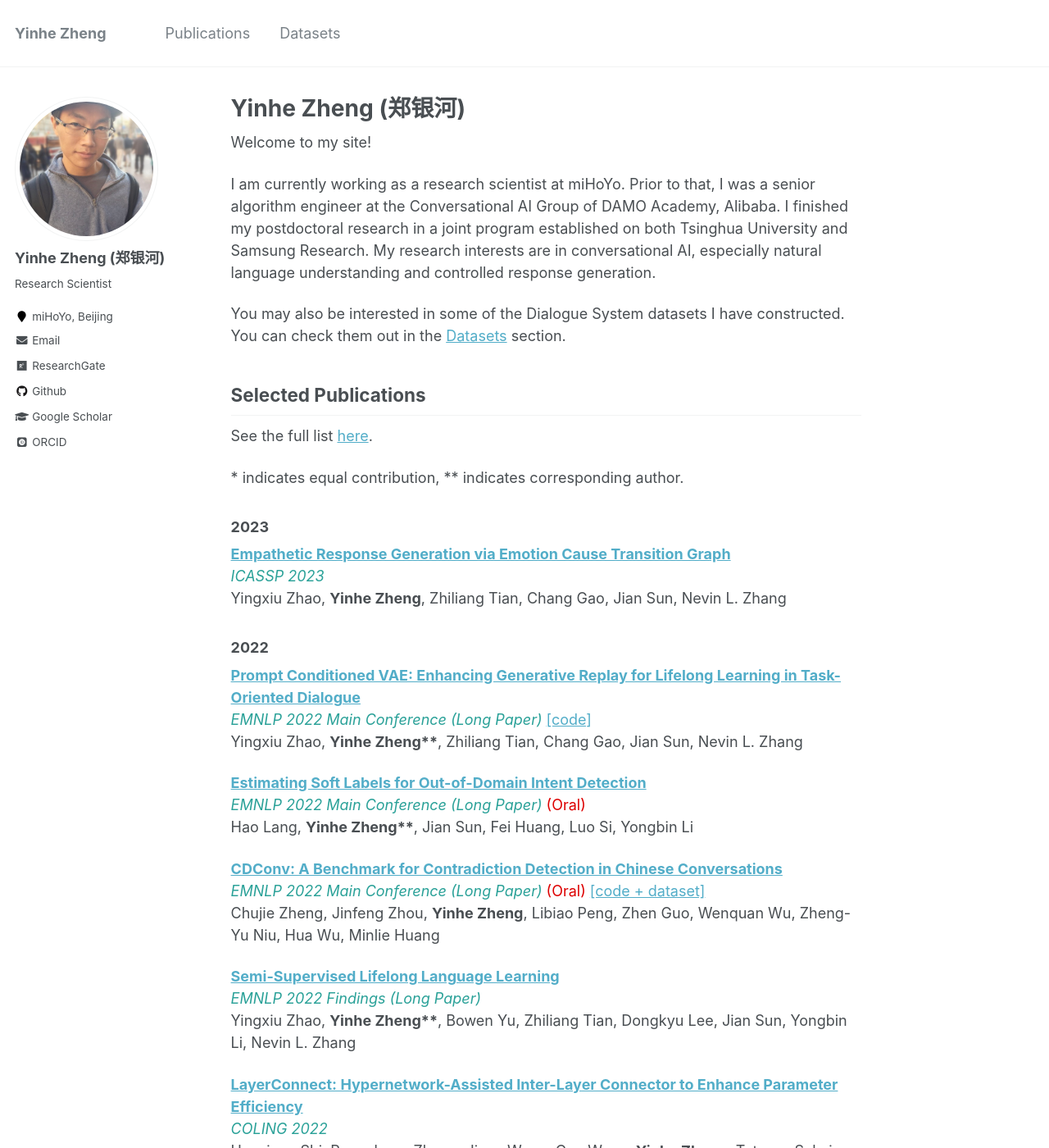
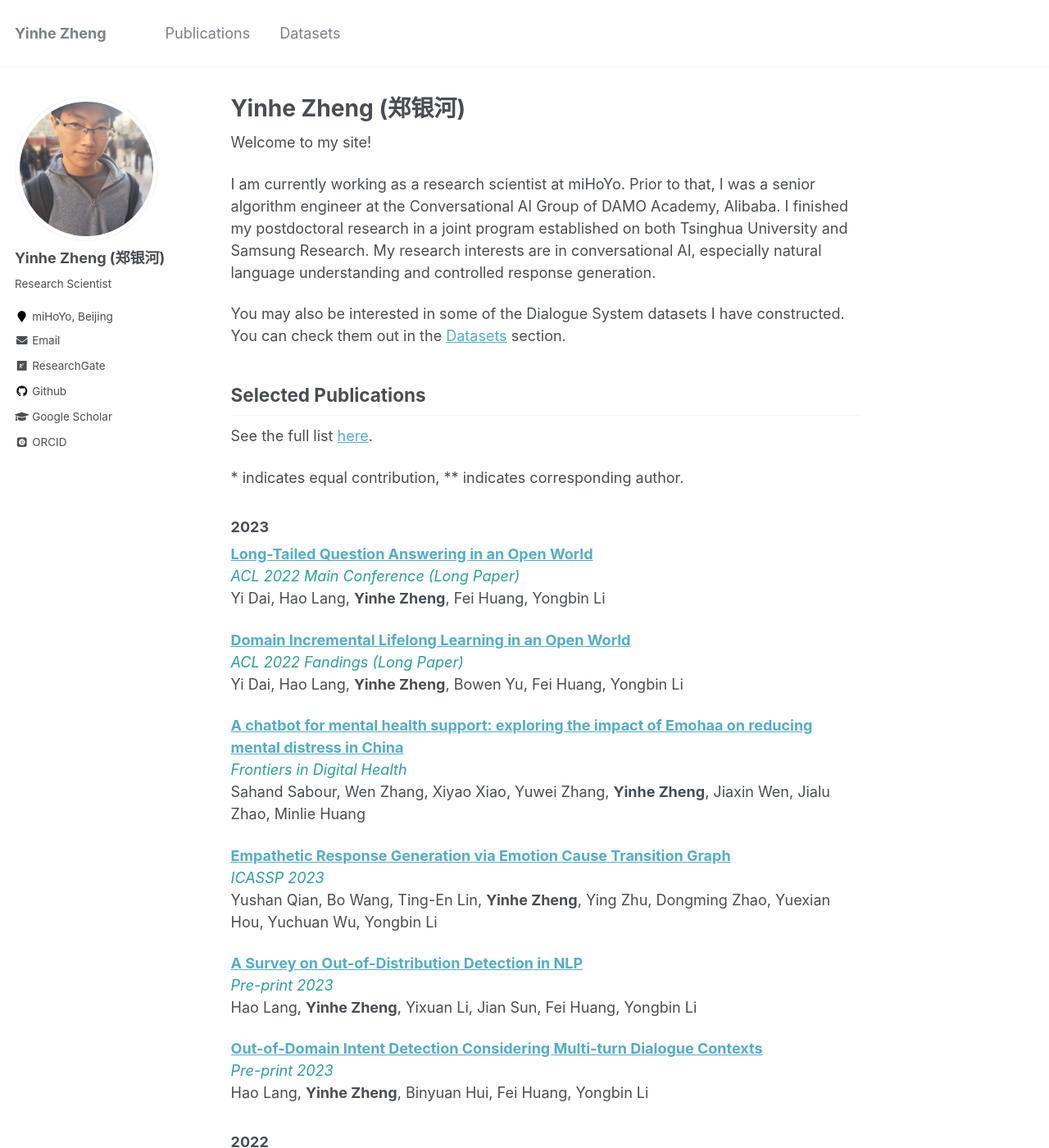
Before and after one commit to silverriver/silverriver.github.io, a Jekyll site: the page built from _pages/about.md, in a window 1280 px wide and 1400 px high. Shown: the whole window at 82% size. Built offline with Jekyll 4.4.1, drawn with Linux system fonts in a browser that asks for light colours; some web fonts are replaced.

Commit message:
add pubs

```diff
--- a/_pages/about.md
+++ b/_pages/about.md
@@ -26,9 +26,29 @@ See the full list [here](/publications).
 
 ### 2023
 
+[**Long-Tailed Question Answering in an Open World**](https://arxiv.org/abs/2305.06557) <br>
+<span style="color:#2aa198"> *ACL 2022 Main Conference (Long Paper)* </span>  <br>
+Yi Dai, Hao Lang, **Yinhe Zheng**, Fei Huang, Yongbin Li <br>
+
+[**Domain Incremental Lifelong Learning in an Open World**](https://arxiv.org/abs/2305.06555) <br>
+<span style="color:#2aa198"> *ACL 2022 Fandings (Long Paper)* </span>  <br>
+Yi Dai, Hao Lang, **Yinhe Zheng**, Bowen Yu, Fei Huang, Yongbin Li <br>
+
+[**A chatbot for mental health support: exploring the impact of Emohaa on reducing mental distress in China**](https://www.frontiersin.org/articles/10.3389/fdgth.2023.1133987/full) <br>
+<span style="color:#2aa198"> *Frontiers in Digital Health* </span>  <br>
+Sahand Sabour, Wen Zhang, Xiyao Xiao, Yuwei Zhang, **Yinhe Zheng**, Jiaxin Wen, Jialu Zhao, Minlie Huang <br>
+
 [**Empathetic Response Generation via Emotion Cause Transition Graph**](https://arxiv.org/abs/2302.11787) <br>
 <span style="color:#2aa198"> *ICASSP 2023* </span>  <br>
-Yingxiu Zhao, **Yinhe Zheng**, Zhiliang Tian, Chang Gao, Jian Sun, Nevin L. Zhang <br>
+Yushan Qian, Bo Wang, Ting-En Lin, **Yinhe Zheng**, Ying Zhu, Dongming Zhao, Yuexian Hou, Yuchuan Wu, Yongbin Li <br>
+
+[**A Survey on Out-of-Distribution Detection in NLP**](https://arxiv.org/abs/2305.03236) <br>
+<span style="color:#2aa198"> *Pre-print 2023* </span>  <br>
+Hao Lang, **Yinhe Zheng**, Yixuan Li, Jian Sun, Fei Huang, Yongbin Li <br>
+
+[**Out-of-Domain Intent Detection Considering Multi-turn Dialogue Contexts**](https://arxiv.org/abs/2305.03237) <br>
+<span style="color:#2aa198"> *Pre-print 2023* </span>  <br>
+Hao Lang, **Yinhe Zheng**, Binyuan Hui, Fei Huang, Yongbin Li <br>
 
 ### 2022
 
```
Also changed, not shown: _pages/publications.md (+20 -1 lines).
